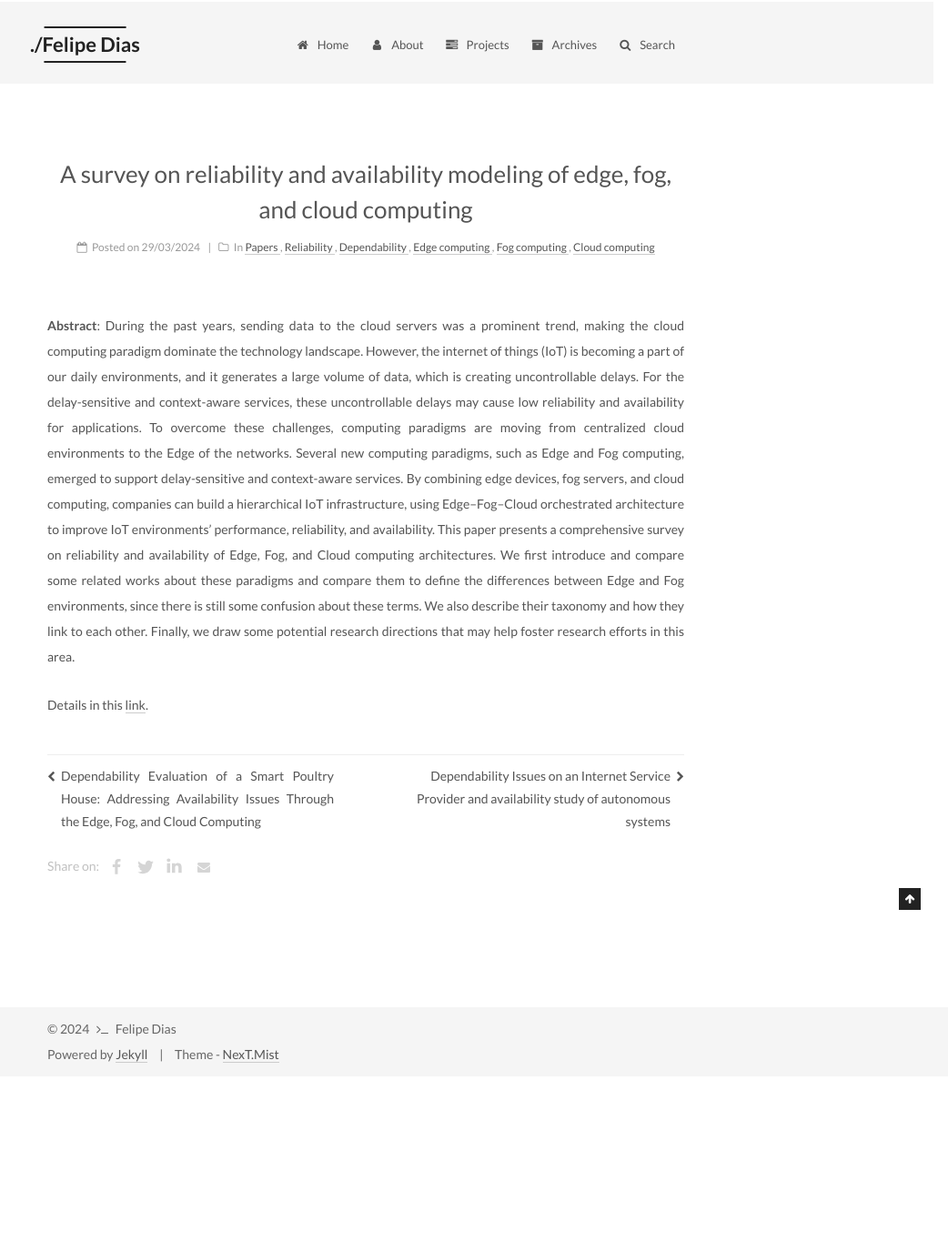
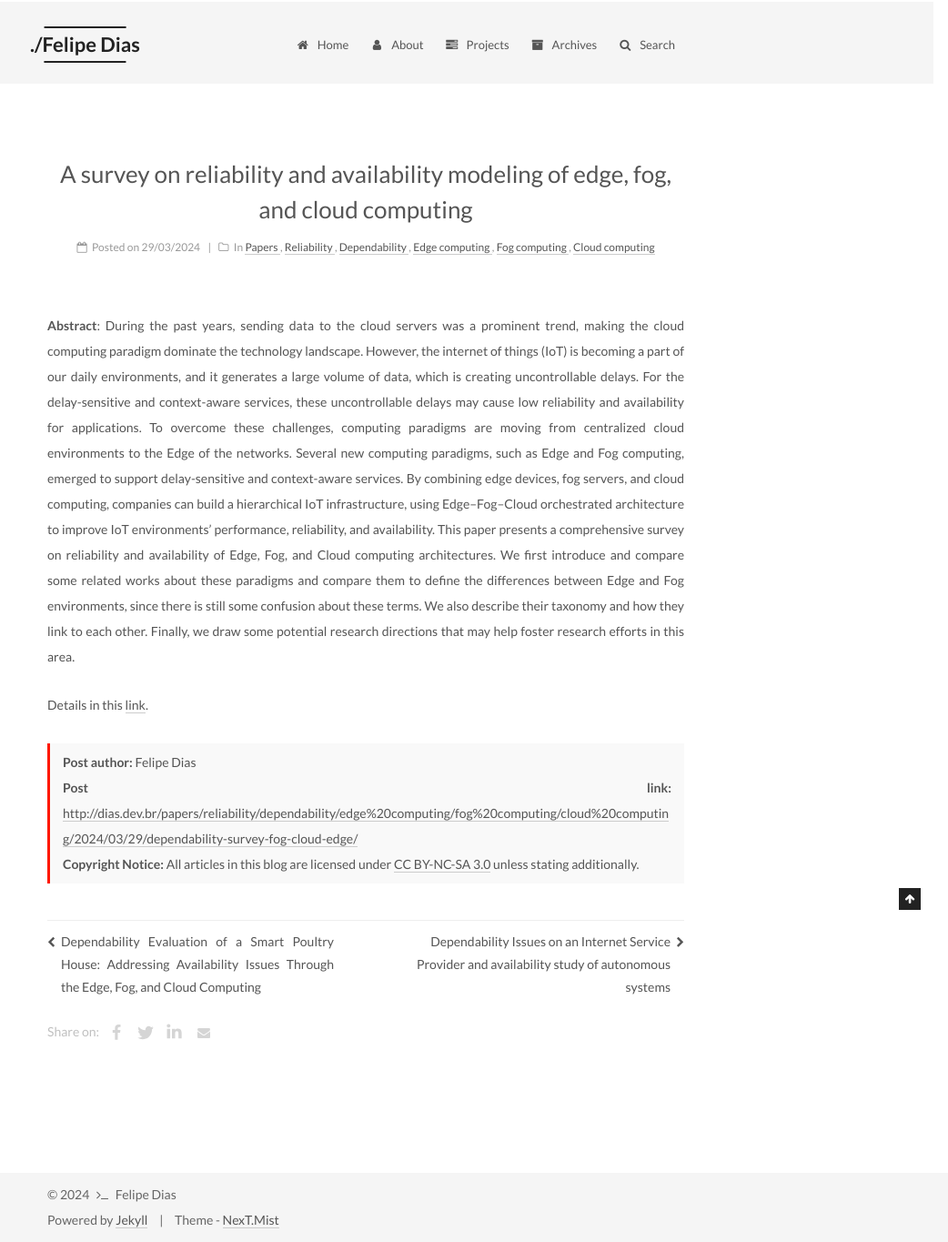
Before and after one commit to fdoliv/fdoliv.github.io, a Jekyll site: the page built from _posts/2024-03-29-dependability-survey-fog-cloud-edge.md, in a window 1280 px wide. Shown: the whole page at 91% size, without its empty margins (238-1280 px from the left). Built offline with Jekyll 4.4.1, drawn with Linux system fonts in a browser that asks for light colours; before the commit the page ends 1183 px from its top, so only the background shows below that.

```diff
--- a/_config.yml
+++ b/_config.yml
@@ -341,7 +341,7 @@ post_wordcount:
 
 # Declare license on posts
 post_copyright:
-  enable: false
+  enable: true
   license: CC BY-NC-SA 3.0
   license_url: https://creativecommons.org/licenses/by-nc-sa/3.0/
 
@@ -474,7 +474,7 @@ gitalk:
 #google_site_verification:
 
 # Google Analytics
-google_analytics: G-J5ZJYH3T3D
+google_analytics: G-48ZJXKX4CW
 
 # Yandex Webmaster tools verification setting
 # See: https://webmaster.yandex.ru/
```
